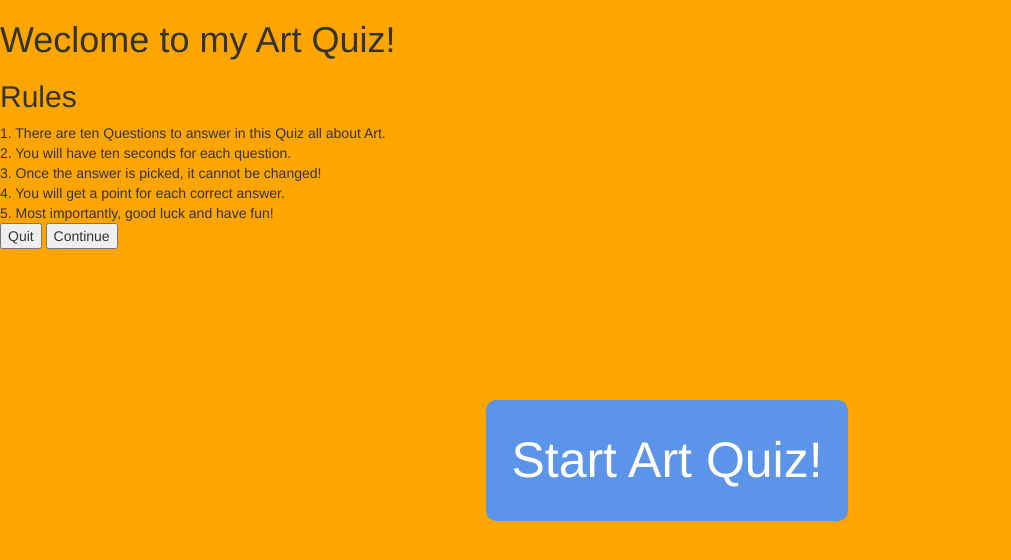
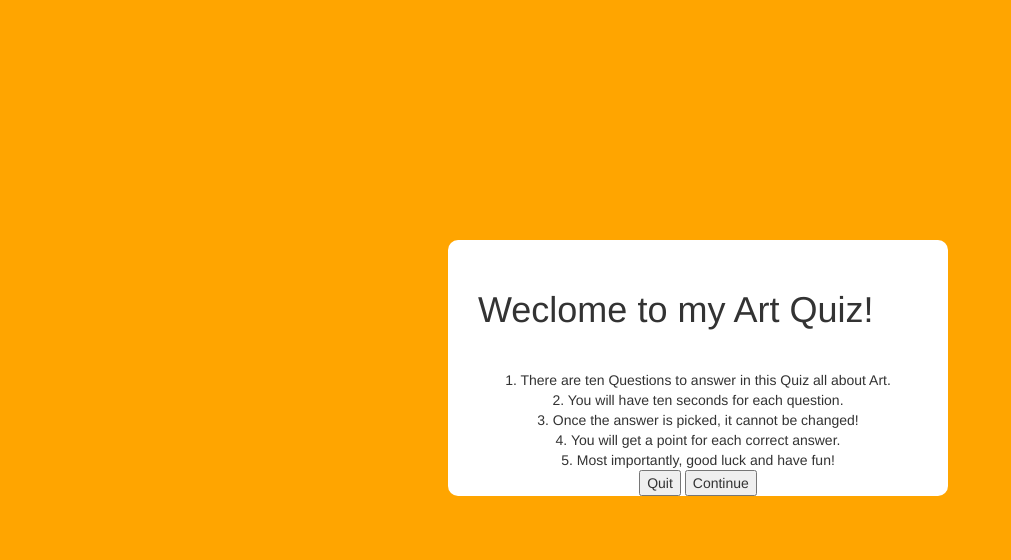
Before and after one commit to shaunadoo97/PP2-Art-Quiz, a plain HTML site: page index.html in a window 1280 px wide. Shown: the whole page, without its empty margins (0-1011 px from the left). Drawn offline with nearby package versions, Linux system fonts and the light colour scheme; a script that the page names is missing.

Commit message:
Adding in buttons and styling

```diff
--- a/assets/css/style.css
+++ b/assets/css/style.css
@@ -4,8 +4,8 @@ body {
 
 .start_button {
     position: absolute;
-    top: 50%;
-    left: 38%;
+    top: 40%;
+    left: 36%;
 }
 
 /**Styling the button**/
@@ -22,3 +22,23 @@ body {
     background: rgb(47, 83, 138);
     color: white;
 }
+
+.info_box {
+    position: absolute;
+    top: 30%;
+    left: 35%;
+    text-align: center;
+    background-color: white;
+    width: 500px;
+    border-radius: 10px;
+}
+
+.info_box .info_title {
+    height: 70%;
+    width: 100%;
+    display: flex;
+    align-items: center;
+    padding: 30px;
+    font-size: 20px;
+    font-weight: 600;
+}
--- a/index.html
+++ b/index.html
@@ -26,7 +26,6 @@
         <div class="info_box">
             <div class="info_title">
                 <h1>Weclome to my Art Quiz!</h1>
-                <h2>Rules</h2>
             </div>
             <div class = "info_list">
                 <div class="info">1. There are ten Questions to answer in this Quiz all about Art.</div>
```
